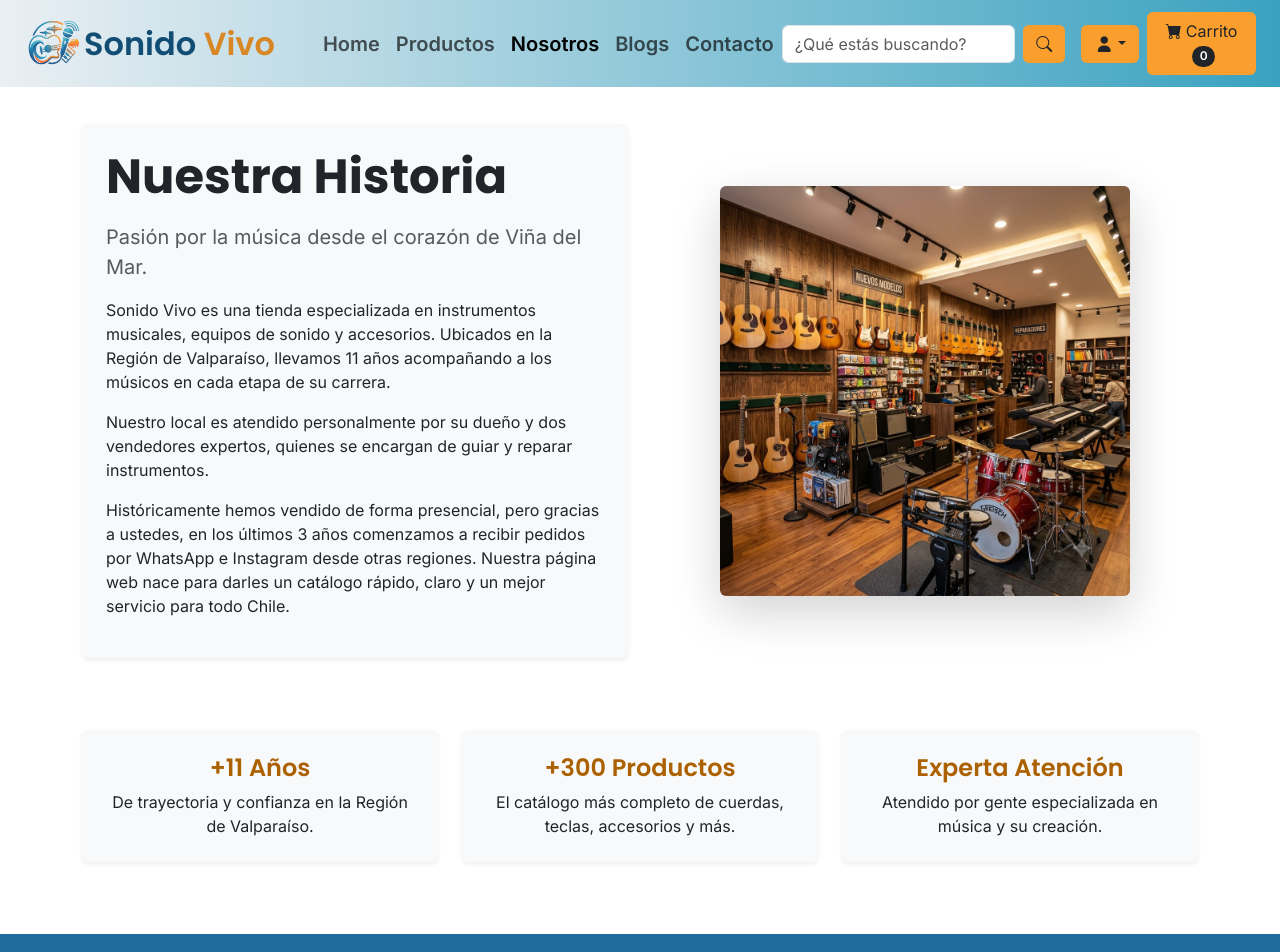
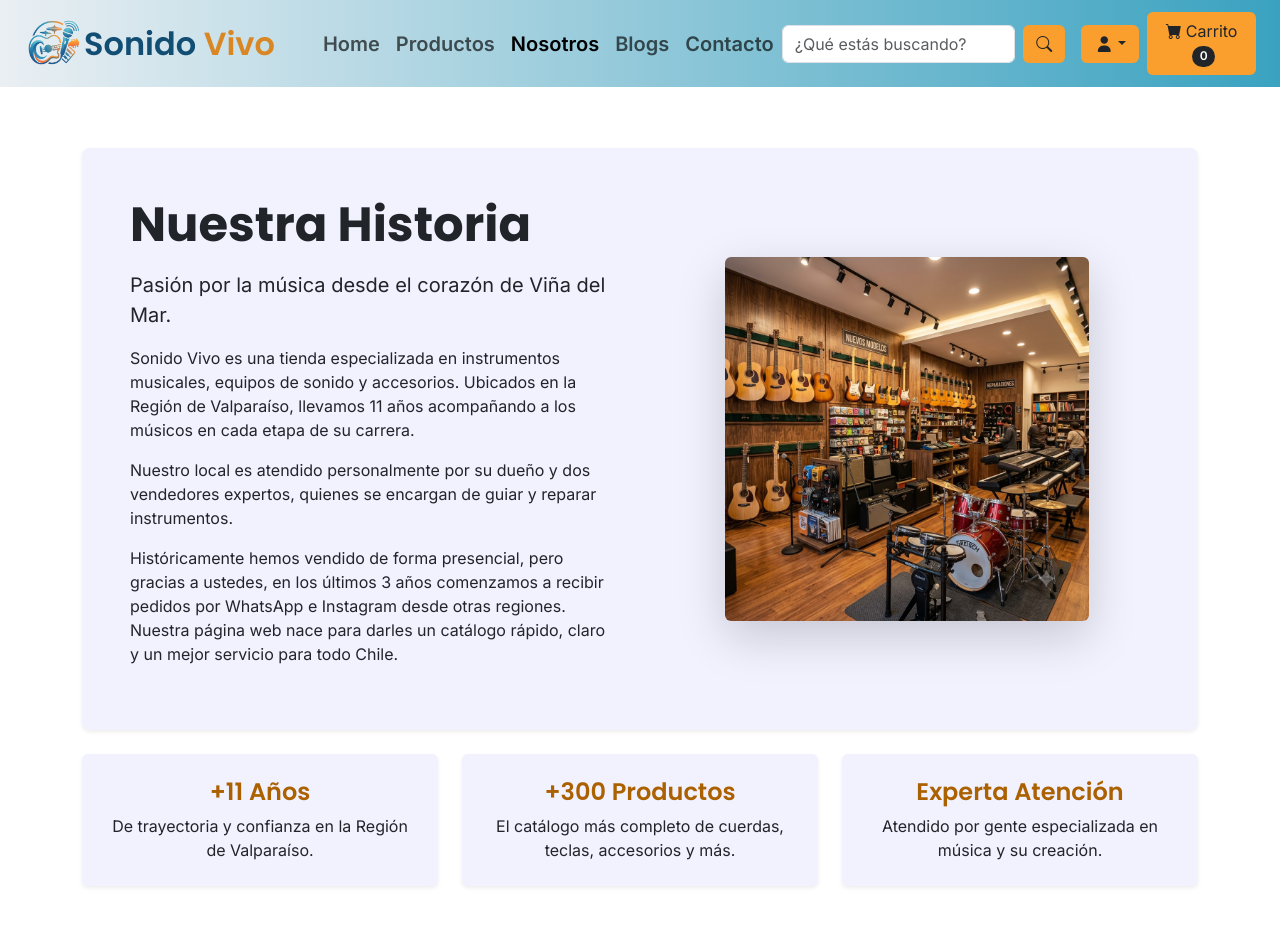
Before and after one commit to pepestack/Sonido-Vivo, a React (Vite) app: page /nosotros in a window 1280 px wide. Shown: the top 952 px of the page. Built offline with nearby package versions, Linux system fonts and the light colour scheme.

Commit message:
refactor: reusar y añadir nuevos organismos/moleculas en NosotrosPage en vez de que la pagina arme la estructura

```diff
--- a/src/App.css
+++ b/src/App.css
@@ -60,7 +60,7 @@ h3 {
 }
 
 .custom-lb-container {
-  background-color: rgb(215, 225, 241);
+  background-color: rgb(242, 242, 255);
 }
 
 .producto-img {
--- /dev/null
+++ b/src/components/molecules/TarjetaDestacado/TarjetaDestacado.jsx
@@ -0,0 +1,18 @@
+import { Card } from "react-bootstrap";
+import { Texto } from "../../atoms/Texto/Texto";
+import { Titulo } from "../../atoms/Titulo/Titulo";
+
+export function TarjetaDestacado(props) {
+  const className = props.className ?? "h-100 border-0 shadow-sm custom-lb-container";
+
+  return (
+    <Card className={className}>
+      <Card.Body className="p-4 text-center">
+        <Titulo nivel={3} className="h4 text-primary">
+          {props.titulo}
+        </Titulo>
+        <Texto className="mb-0">{props.descripcion}</Texto>
+      </Card.Body>
+    </Card>
+  );
+}
--- /dev/null
+++ b/src/components/organisms/GrillaDestacados/GrillaDestacados.jsx
@@ -0,0 +1,24 @@
+import { Col, Row } from "react-bootstrap";
+import { TarjetaDestacado } from "../../molecules/TarjetaDestacado/TarjetaDestacado";
+
+// destacados: [{ id, titulo, descripcion }]
+// claseTarjeta: reemplaza las clases por defecto de cada TarjetaDestacado
+export function GrillaDestacados(props) {
+  const className = props.className ?? "";
+
+  return (
+    <section className={className}>
+      <Row className="g-4">
+        {props.destacados.map((destacado) => (
+          <Col key={destacado.id} xs={12} md={4}>
+            <TarjetaDestacado
+              titulo={destacado.titulo}
+              descripcion={destacado.descripcion}
+              className={props.claseTarjeta}
+            />
+          </Col>
+        ))}
+      </Row>
+    </section>
+  );
+}
--- a/src/components/organisms/SeccionPresentacion/SeccionPresentacion.jsx
+++ b/src/components/organisms/SeccionPresentacion/SeccionPresentacion.jsx
@@ -4,22 +4,34 @@ import { Titulo } from "../../atoms/Titulo/Titulo";
 import { Texto } from "../../atoms/Texto/Texto";
 import { Boton } from "../../atoms/Boton/Boton";
 
+// children: contenido extra bajo el texto principal (ej. más párrafos)
+// El botón solo se muestra si viene textoBoton
 export function SeccionPresentacion(props){
+    const className = props.className ?? "p-4 p-md-5 my-4 rounded-3 custom-lb-container shadow-sm"
+    const claseTitulo = props.claseTitulo ?? "display-4"
+    const claseImagen = props.claseImagen ?? "d-block mx-lg-auto img-fluid rounded-3"
+    const anchoImagen = props.anchoImagen ?? 4
+
     return(
-        <section className="p-4 p-md-5 my-4 rounded-3 custom-lb-container">
+        <section className={className}>
             <Row className="flex-lg-row-reverse align-items-center g-5">
-                <Col xs={10} sm={8} lg={4}>
-                    <Imagen src={props.imagen} alt={props.alt} className="d-block mx-lg-auto img-fluid rounded-3"/>
+                <Col xs={10} sm={8} lg={anchoImagen}>
+                    <Imagen src={props.imagen} alt={props.alt} className={claseImagen}/>
                 </Col>
-                <Col xs={12} lg={8}>
-                    <Titulo nivel={1} className="display-4">
+                <Col xs={12} lg={12 - anchoImagen}>
+                    <Titulo nivel={1} className={claseTitulo}>
                         {props.titulo}
                     </Titulo>
                     <Texto className="lead">{props.texto}</Texto>
-                    <hr className="my-4"/>
-                    <Boton tamano="lg" onClick={props.onAccion}>
-                        {props.textoBoton}
-                    </Boton>
+                    {props.children}
+                    {props.textoBoton && (
+                        <>
+                            <hr className="my-4"/>
+                            <Boton tamano="lg" onClick={props.onAccion}>
+                                {props.textoBoton}
+                            </Boton>
+                        </>
+                    )}
                 </Col>
             </Row>
         </section>
--- a/src/pages/NosotrosPage.jsx
+++ b/src/pages/NosotrosPage.jsx
@@ -1,56 +1,31 @@
-import { Row, Col, Card } from "react-bootstrap";
-import { Imagen } from "../components/atoms/Imagen/Imagen";
 import { Texto } from "../components/atoms/Texto/Texto";
-import { Titulo } from "../components/atoms/Titulo/Titulo";
+import { SeccionPresentacion } from "../components/organisms/SeccionPresentacion/SeccionPresentacion";
+import { GrillaDestacados } from "../components/organisms/GrillaDestacados/GrillaDestacados";
+import { PlantillaPublica } from "../components/templates/PlantillaPublica/PlantillaPublica";
+import { useTituloPagina } from "../hooks/useTituloPagina";
 import { nosotros } from "../data/nosotros";
-import { PlantillaPublica } from "../components/templates/PlantillaPublica/PlantillaPublica";
 
 export default function NosotrosPage() {
+  useTituloPagina('Nosotros')
+
   return (
     <PlantillaPublica>
-      <>
-        <Row className="align-items-center mb-5">
-          <Col xs={12} lg={6} className="mb-4 mb-lg-0">
-            <Card className="h-100 border-0 shadow-sm bg-light">
-              <Card.Body className="p-4">
-                <Titulo nivel={1} className="display-5 fw-bold mb-3">
-                  {nosotros.titulo}
-                </Titulo>
+      <SeccionPresentacion
+        titulo={nosotros.titulo}
+        texto={nosotros.subtitulo}
+        imagen={nosotros.imagen}
+        alt={nosotros.alt}
+        className="p-4 p-md-5 my-4 rounded-3 custom-lb-container shadow-sm"
+        claseTitulo="display-5 fw-bold mb-3"
+        claseImagen="img-fluid rounded shadow-lg w-75 d-block mx-auto"
+        anchoImagen={6}
+      >
+        {nosotros.historia.map((parrafo) => (
+          <Texto key={parrafo.id}>{parrafo.texto}</Texto>
+        ))}
+      </SeccionPresentacion>
 
-                <Texto className="lead text-muted">{nosotros.subtitulo}</Texto>
-
-                {nosotros.historia.map((parrafo) => (
-                  <Texto key={parrafo.id}>{parrafo.texto}</Texto>
-                ))}
-              </Card.Body>
-            </Card>
-          </Col>
-
-          <Col xs={12} lg={6} className="text-center">
-            <Imagen
-              src={nosotros.imagen}
-              alt={nosotros.alt}
-              className="img-fluid rounded shadow-lg w-75"
-            />
-          </Col>
-        </Row>
-
-        <Row className="text-center g-4 mt-2">
-          {nosotros.destacados.map((destacado) => (
-            <Col xs={12} md={4} key={destacado.id}>
-              <Card className="h-100 border-0 shadow-sm bg-light">
-                <Card.Body className="p-4">
-                  <Titulo nivel={3} className="h4 text-primary">
-                    {destacado.titulo}
-                  </Titulo>
-
-                  <Texto className="mb-0">{destacado.descripcion}</Texto>
-                </Card.Body>
-              </Card>
-            </Col>
-          ))}
-        </Row>
-      </>
+      <GrillaDestacados destacados={nosotros.destacados} className="mt-2 mb-5" />
     </PlantillaPublica>
   );
 }
```
